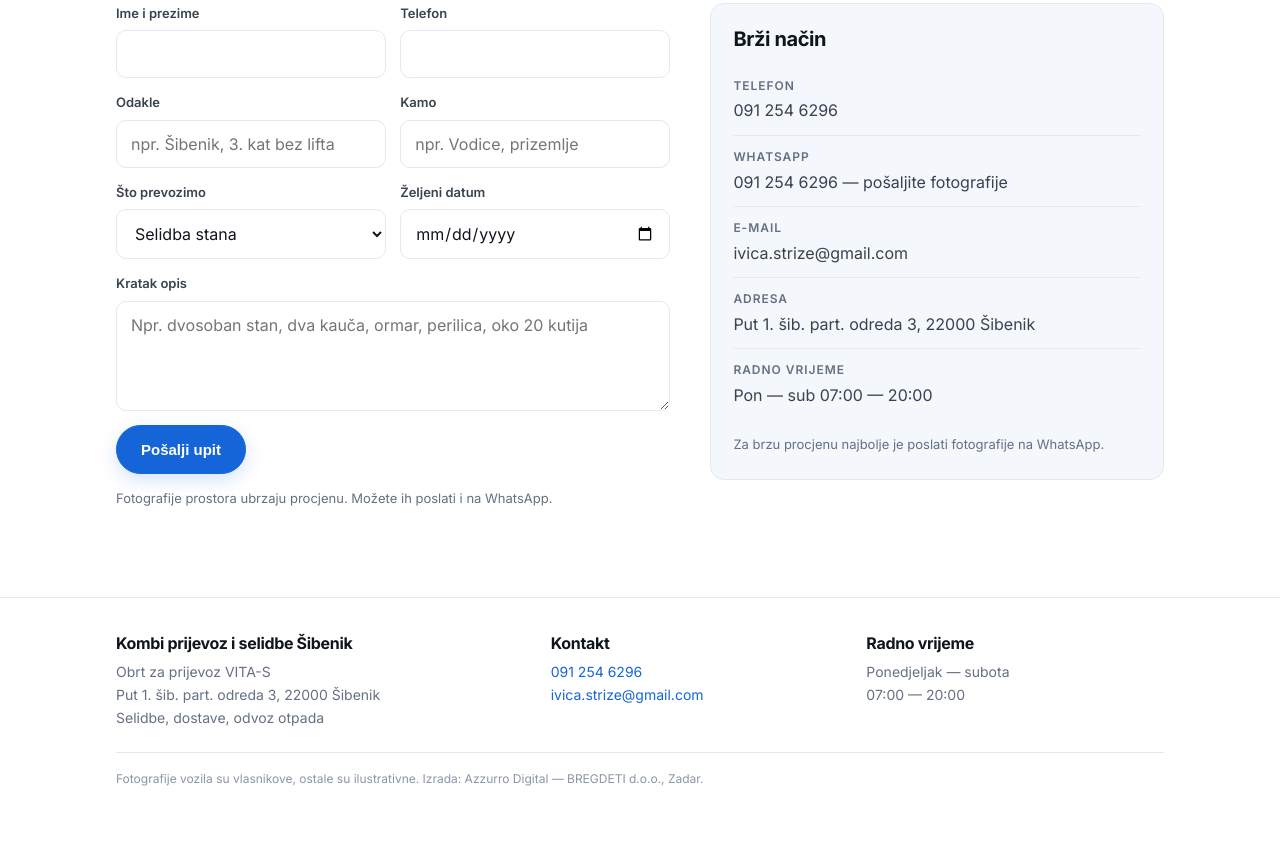
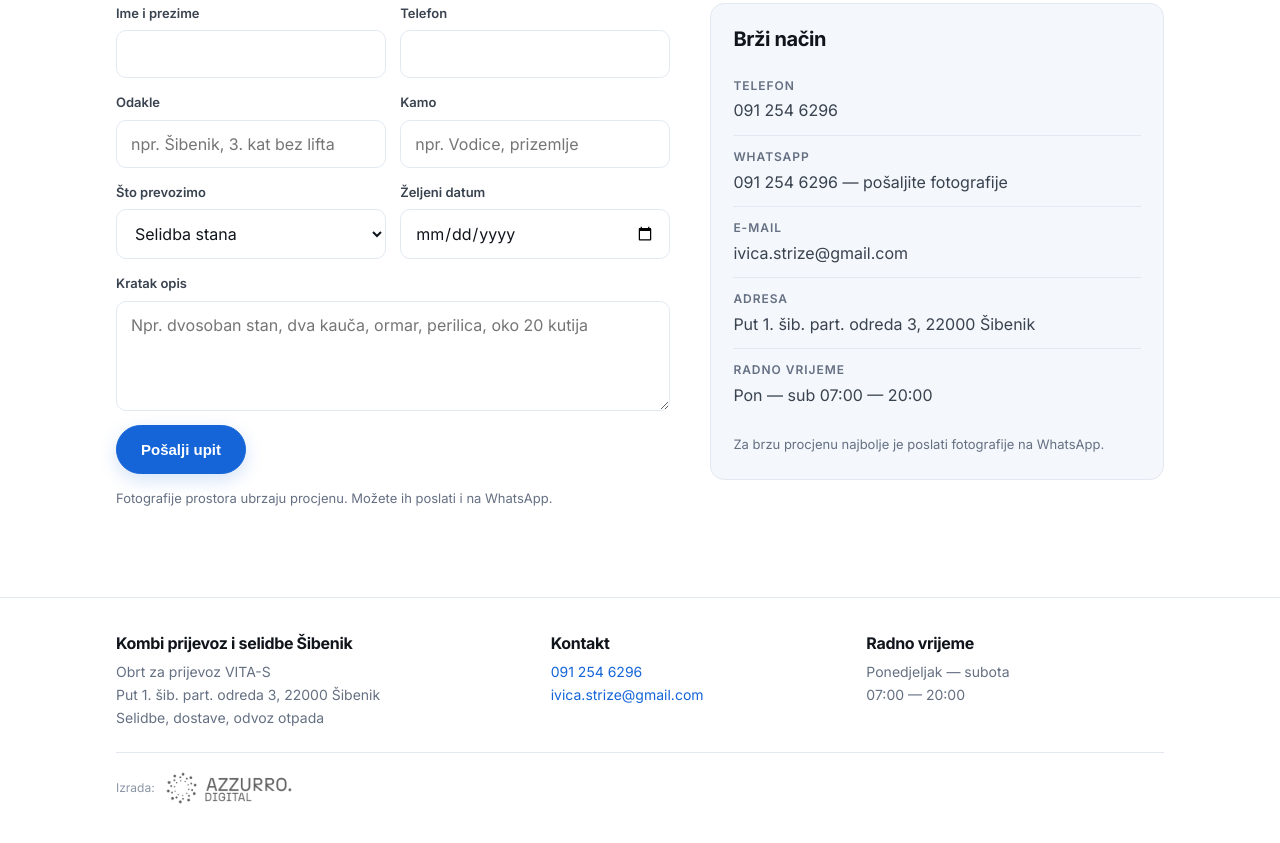
Before and after one commit to AzzurroDigital/kombi-prijevoz-sibenik, a plain HTML site: page index.html in a window 1280 px wide. Shown: the part 4541-5384 px from the top of the page. Drawn offline with Linux system fonts and the light colour scheme.

Commit message:
Footer: logo Azzurro Digital s poveznicom umjesto tekstualnog potpisa

```diff
--- a/index.html
+++ b/index.html
@@ -85,6 +85,7 @@ header{position:sticky;top:0;z-index:40;background:rgba(255,255,255,.96);backdro
 .btn.wa{background:#1fa855;border-color:#1fa855;box-shadow:0 6px 18px rgba(31,168,85,.18)}
 .btn.line{background:#fff;color:var(--ink);border-color:var(--line);box-shadow:none}
 @media(hover:hover) and (pointer:fine){
+  .madeby:hover img{opacity:1}
   .btn:hover{background:var(--blue-d);border-color:var(--blue-d)}
   .btn.wa:hover{background:#178a45;border-color:#178a45}
   .btn.line:hover{background:var(--soft)}
@@ -158,7 +159,9 @@ footer{border-top:1px solid var(--line);padding:36px 0 calc(96px + env(safe-area
 .foot{display:grid;gap:18px;grid-template-columns:1fr}
 .foot p{margin:0;color:var(--muted);font-size:14px}
 .foot h4{font-size:16px;margin-bottom:8px}
-.credit{margin-top:22px;padding-top:16px;border-top:1px solid var(--line);font-size:12px;color:#8b95a5}
+.credit{margin-top:22px;padding-top:18px;border-top:1px solid var(--line);font-size:12px;color:#8b95a5;display:flex;align-items:center;gap:10px;flex-wrap:wrap}
+.madeby{display:inline-flex;align-items:center;line-height:0}
+.madeby img{height:34px;width:auto;opacity:.65;transition:opacity .2s var(--ease)}
 
 .mobilebar{position:fixed;left:0;right:0;bottom:0;z-index:50;display:flex;gap:8px;padding:10px 12px calc(10px + env(safe-area-inset-bottom,0px));background:rgba(255,255,255,.97);backdrop-filter:blur(8px);border-top:1px solid var(--line)}
 .mobilebar .btn{flex:1;padding:14px 10px;font-size:15px}
@@ -446,7 +449,7 @@ details.q .a a{color:var(--blue)}
     <div><h4>Kontakt</h4><p><a href="tel:+385912546296" style="color:var(--blue);text-decoration:none">091 254 6296</a><br><a href="mailto:ivica.strize@gmail.com" style="color:var(--blue);text-decoration:none">ivica.strize@gmail.com</a></p></div>
     <div><h4>Radno vrijeme</h4><p>Ponedjeljak — subota<br>07:00 — 20:00</p></div>
   </div>
-  <div class="wrap"><p class="credit">Fotografije vozila su vlasnikove, ostale su ilustrativne. Izrada: Azzurro Digital — BREGDETI d.o.o., Zadar.</p></div>
+  <div class="wrap"><p class="credit">Izrada: <a class="madeby" href="https://www.azzurrodigital.hr" target="_blank" rel="noopener" aria-label="Azzurro Digital — otvara se u novom prozoru"><img src="azzurro-digital.png" alt="Azzurro Digital" width="640" height="169" loading="lazy" decoding="async"></a></p></div>
 </footer>
 
 <div class="mobilebar">
```
